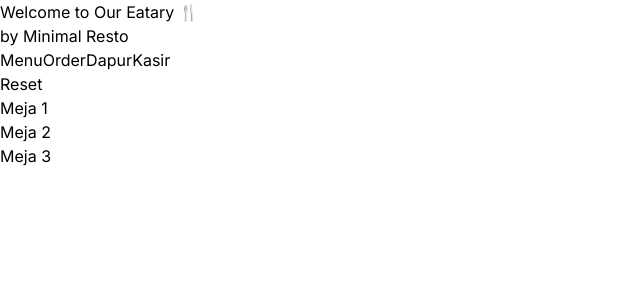
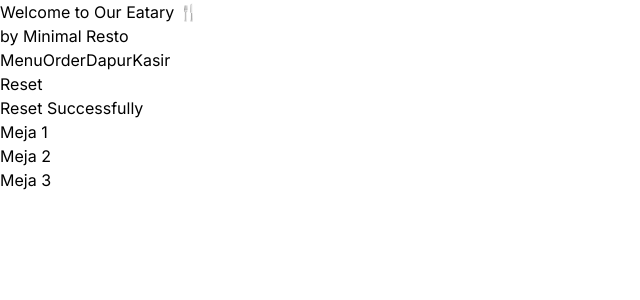
Before and after one commit to diarih/minimal-resto, a Next.js app: page /dapur in a window 1280 px wide. Both pictures are taken after a click on the button "Reset". Shown: the top 300 px of the page, without its empty margins (0-640 px from the left). Built offline with nearby package versions, Linux system fonts and the light colour scheme.

Commit message:
feat: toast

```diff
--- a/src/app/components/navbar/navbar.tsx
+++ b/src/app/components/navbar/navbar.tsx
@@ -1,15 +1,21 @@
 'use client'
 
-import React, { useContext } from 'react'
+import React, { useContext, useState } from 'react'
 import { usePathname } from 'next/navigation'
 import { MenuContext } from '@/context/MenuContext'
 import Link from 'next/link'
+import Toast from '@/app/components/toast/toast'
 
 export default function Navbar() {
 
     const pathname = usePathname()
     const { reset } = useContext(MenuContext)
+    const [toast, setToast] = useState(false)
 
+    const onReset = () => {
+        reset()
+        setToast(true)
+    }
 
     return (
         <div className='flex justify-between'>
@@ -20,8 +26,9 @@ export default function Navbar() {
                 <Link href='/kasir' className={`tab ${pathname === '/kasir' && 'tab-active'}`}>Kasir</Link>
             </div>
             <div>
-                <button onClick={() => reset()} className="btn btn-error">Reset</button>
+                <button onClick={onReset} className="btn btn-error">Reset</button>
             </div>
+            <Toast onClose={() => setToast(false)} show={toast} message='Reset Successfully' />
         </div>
     )
 }
--- a/src/app/components/sections/layout.tsx
+++ b/src/app/components/sections/layout.tsx
@@ -4,7 +4,7 @@ import Header from './header'
 export default function Layout({ children }: { children: React.ReactNode }) {
 
     return (
-        <div className='max-w-screen-md bg-neutral py-12 mx-auto flex flex-col gap-8 min-h-screen p-8'>
+        <div className='max-w-screen-md bg-neutral py-12 mx-auto flex flex-col gap-8 min-h-screen p-8 relative'>
             <Header />
             <div className='px-6 py-4 mt-4 bg-neutral-focus rounded-md min-h-[300px]'>
                 {children}
--- /dev/null
+++ b/src/app/components/toast/toast.tsx
@@ -0,0 +1,32 @@
+'use client'
+
+import React, { useState, useEffect } from "react";
+
+function Toast({ show, message, duration = 3000, onClose }: Toast) {
+  const [isVisible, setIsVisible] = useState(show);
+
+  useEffect(() => {
+    setIsVisible(show);
+
+    if (show) {
+      const timeout = setTimeout(() => {
+        setIsVisible(false);
+        onClose();
+      }, duration);
+
+      return () => {
+        clearTimeout(timeout);
+      };
+    }
+  }, [show, duration, onClose]);
+
+  return isVisible ? (
+    <div className="toast toast-end absolute">
+      <div className="alert alert-success">
+        <span>{message}</span>
+      </div>
+    </div>
+  ) : null;
+}
+
+export default Toast;
--- a/src/app/dapur/page.tsx
+++ b/src/app/dapur/page.tsx
@@ -25,8 +25,6 @@ export default function Dapur() {
     () => orderMenu(),
     [menu, order]
   );
-
-  console.log(data)
 
   return (
     <div className="flex">
--- a/src/app/kasir/page.tsx
+++ b/src/app/kasir/page.tsx
@@ -64,10 +64,6 @@ export default function Kasir() {
     onChange("")
   }, [reset])
 
-
-  console.log(dataTable)
-
-
   return (
     <div>
       <div className='flex items-end justify-between gap-3 mb-6'>
```
Also changed, not shown: src/lib/types/menu.ts (+14 -7 lines).
